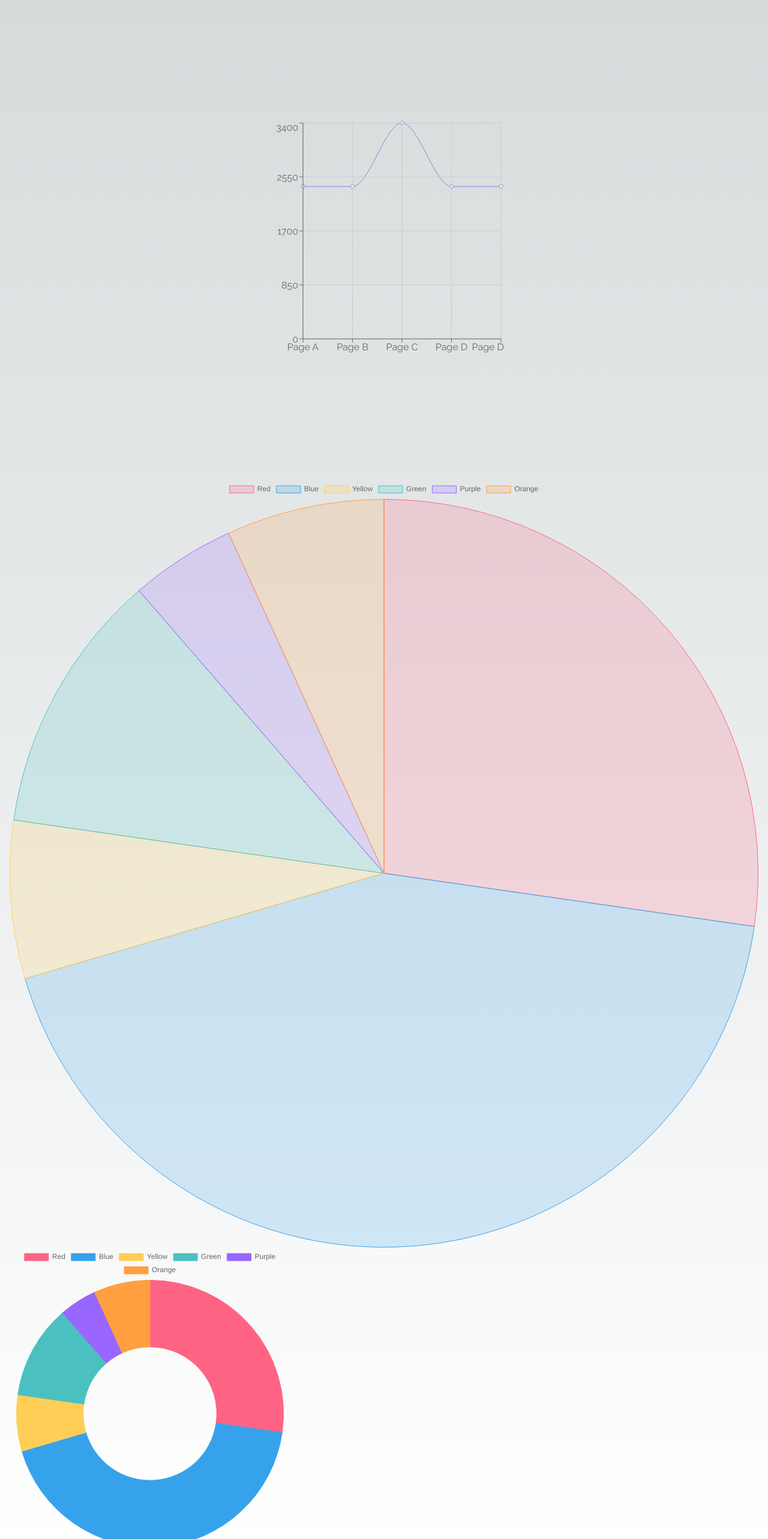
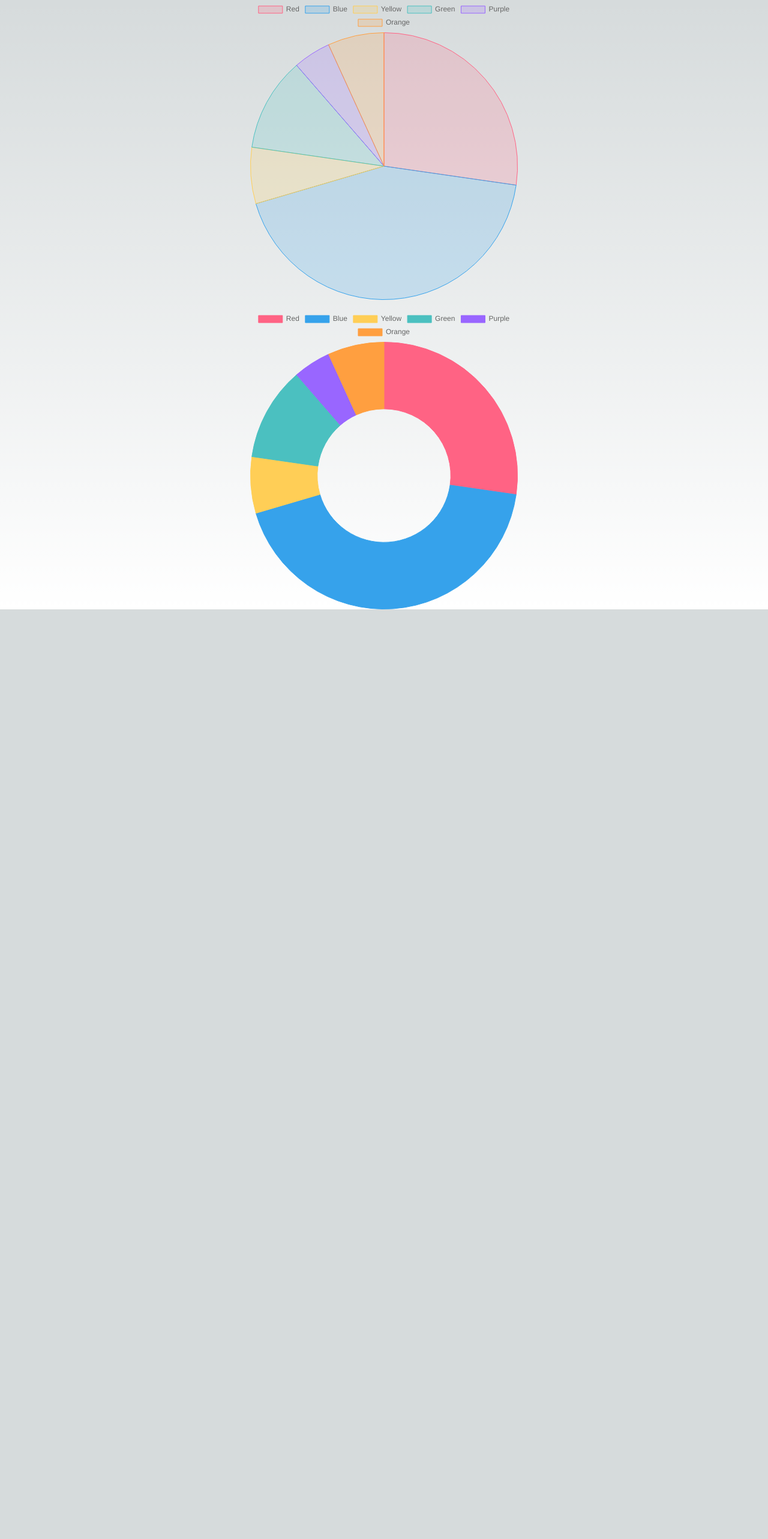
Before and after one commit to booi-dev/shokesu, a Next.js app: page /charts in a window 1280 px wide. Shown: the top 2566 px of the page at 60% size. After the commit the page ends 1016 px from the top, so only its background shows below. Built offline with nearby package versions, Linux system fonts and the light colour scheme.

Commit message:
Remove others, keep chart.js and react-hartjs 2

```diff
--- a/package.json
+++ b/package.json
@@ -9,8 +9,6 @@
     "lint": "next lint"
   },
   "dependencies": {
-    "@nivo/core": "^0.83.0",
-    "@nivo/pie": "^0.83.0",
     "@types/node": "20.4.9",
     "@types/react": "18.2.19",
     "@types/react-dom": "18.2.7",
@@ -23,7 +21,6 @@
     "react": "18.2.0",
     "react-chartjs-2": "^5.2.0",
     "react-dom": "18.2.0",
-    "recharts": "^2.7.3",
     "tailwindcss": "3.3.3",
     "typescript": "5.1.6"
   }
--- a/src/app/charts/page.tsx
+++ b/src/app/charts/page.tsx
@@ -5,9 +5,8 @@ import SimpleDoughnut from "./doughnut";
 const Scene = () => {
   return (
     <div>
-      <RechartLineGraph />
-      <SimplePie />
-      <div className="aspect-square w-[500px]">
+      <div className="mx-auto flex aspect-square w-[500px] flex-col gap-4">
+        <SimplePie />
         <SimpleDoughnut />
       </div>
     </div>
```
Also changed, not shown: 1 other file (tests, documents, lock files or other folders).
